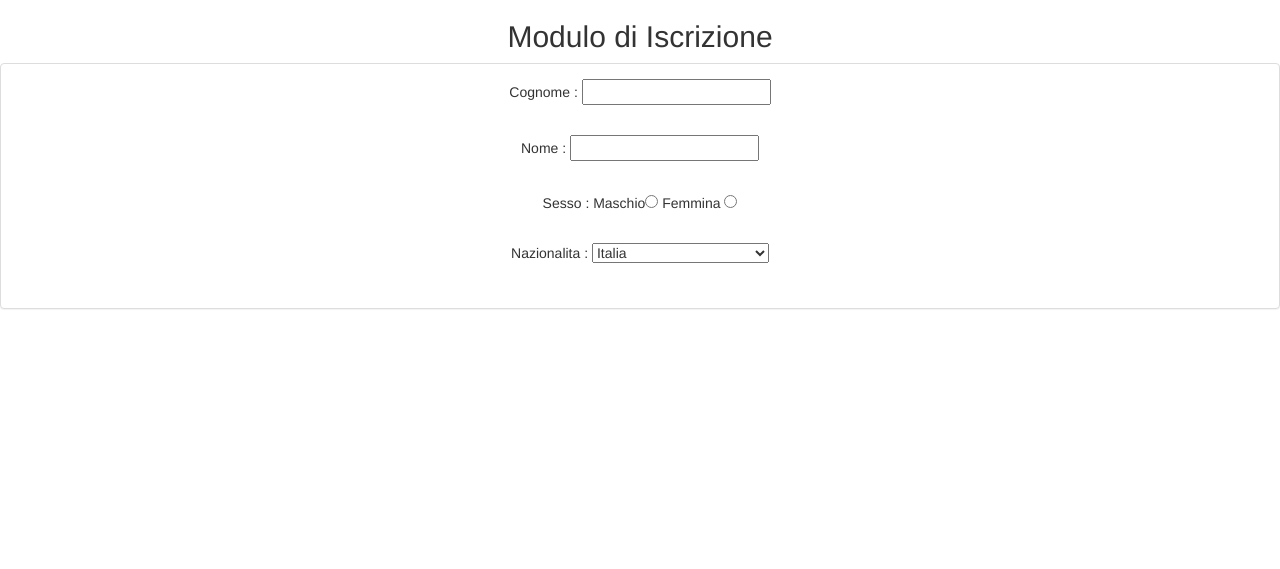
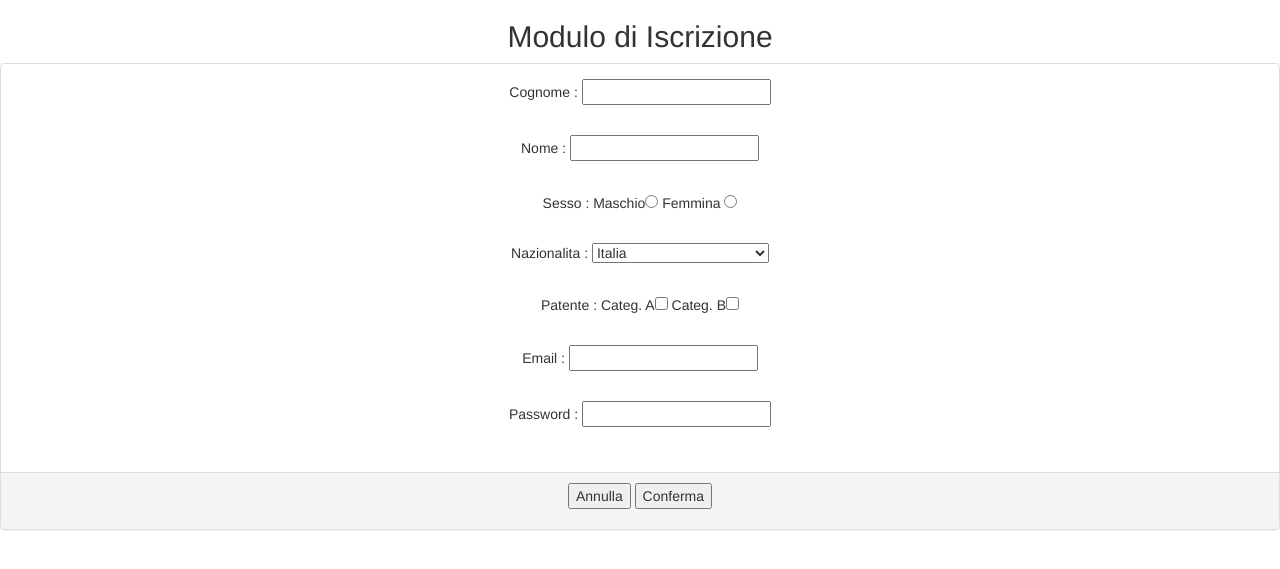
Before and after one commit to tar98/Signup, a PHP site: page / in a window 1280 px wide. Shown: the top 569 px of the page. Run offline with PHP 8.4, Linux system fonts and the light colour scheme.

Commit message:
version 0.11

```diff
--- a/index.php
+++ b/index.php
@@ -22,7 +22,18 @@
                               <option name = "USA" value = "USA">United States of America</option>
                               <option name = "FRA" value = "France">France</option>
                              </select></p><br>
+            <p>Patente : Categ. A<input type = "checkbox" name = "Patente"> Categ. B<input type = "checkbox" name = "Patente"></p><br>
+            <p>Email : <input type = "text" name = "e-mail"></p><br>
+            <p>Password : <input type = "text" name = "password"></p><br>
           </center>
+         </div>
+         <div class = "panel-footer">
+           <center>
+              <p>
+                <input id = "cancel" type = "submit" name = "cancel" value = "Annulla">
+                <input id = "confirm" type = "submit" name = "confirm" value = "Conferma">
+              </p>
+           </center>
          </div>
         </div>
     </form>
```
Also changed, not shown: style.css (added).
